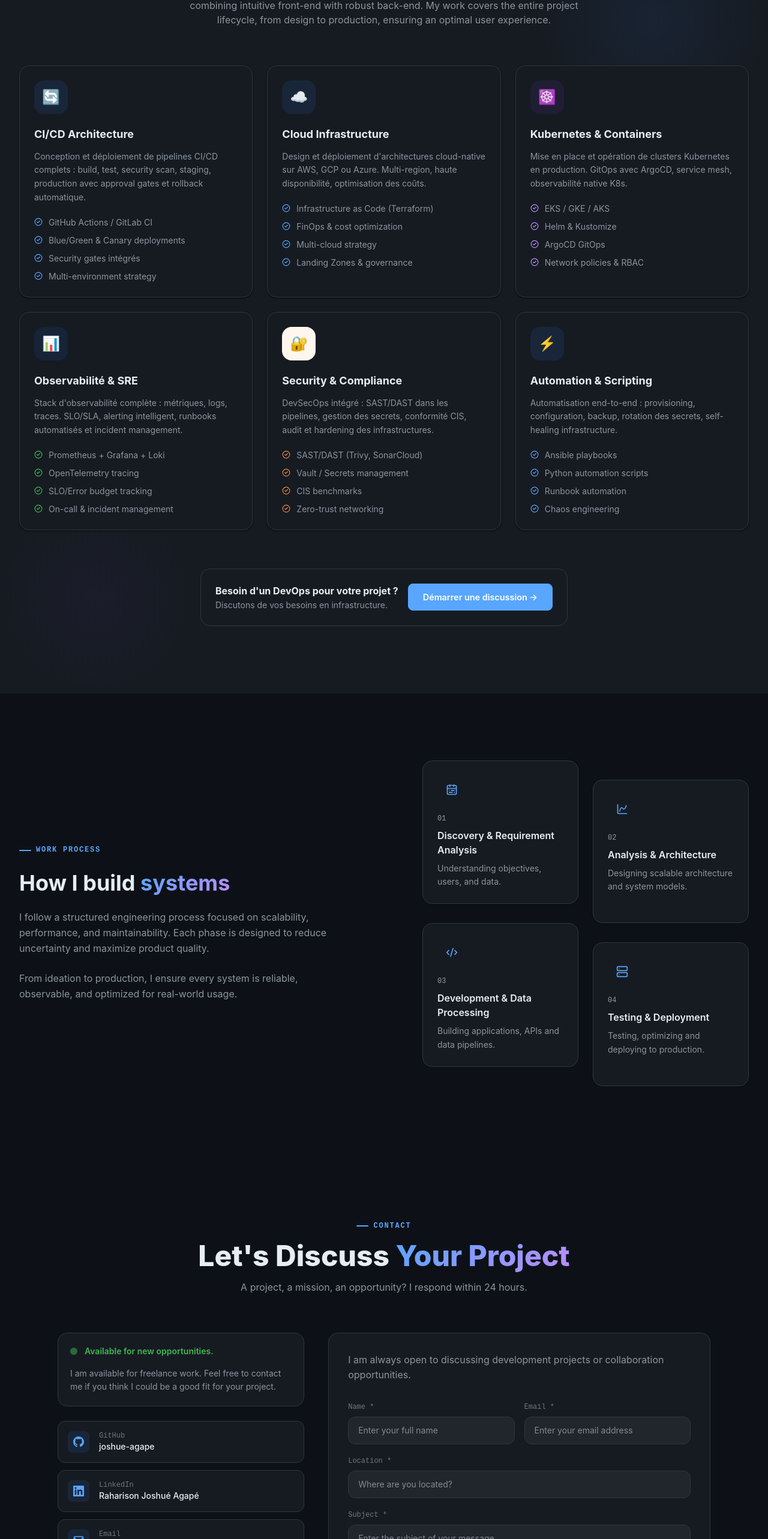
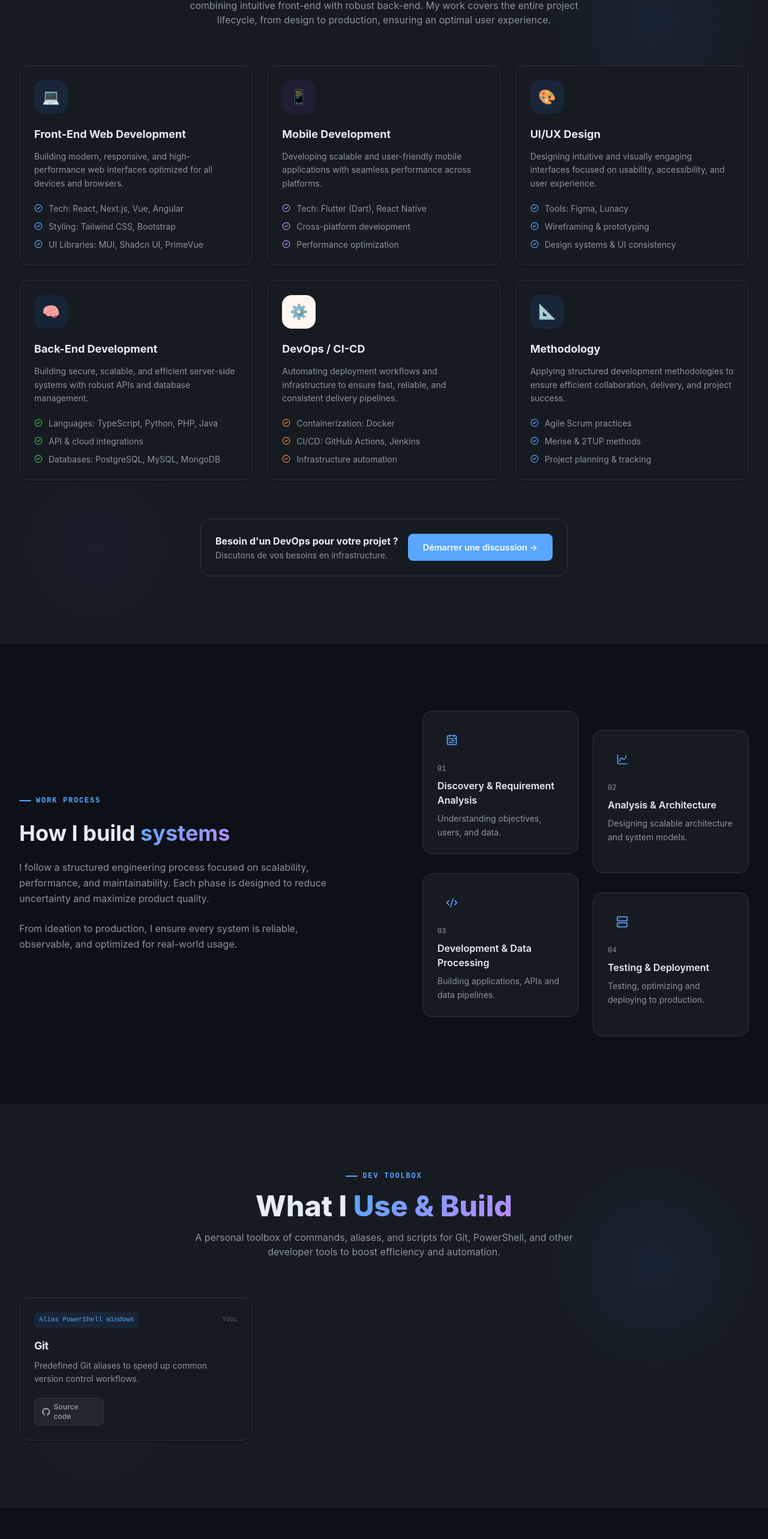
Before and after one commit to joshue-agape/react-vite-personal-portfolio, a React (Vite) app: page / in a window 1280 px wide. Shown: the part 5413-7979 px from the top of the page at 60% size. Built offline with nearby package versions, Linux system fonts and the light colour scheme.

Commit message:
feat: add Tools Box section

```diff
--- a/src/App.tsx
+++ b/src/App.tsx
@@ -11,6 +11,7 @@ import WorkProcess from '@/components/sections/WorkProcess';
 import Services from '@/components/sections/Services';
 import Contact from '@/components/sections/Contact';
 import Footer from '@/components/Footer';
+import ToolBox from '@/components/sections/ToolBox';
 
 export default function App() {
     return (
@@ -26,6 +27,7 @@ export default function App() {
                 <Skills />
                 <Services />
                 <WorkProcess />
+                <ToolBox />
                 <Contact />
                 <Footer />
             </main>
--- /dev/null
+++ b/src/components/sections/ToolBox.tsx
@@ -0,0 +1,167 @@
+import { motion } from 'framer-motion';
+import { useInView } from 'react-intersection-observer';
+import { toolbox } from '@/data/portfolio';
+import { staggerContainer, staggerItem } from '@/utils/animations';
+
+const colorMap: Record<string, { text: string; bg: string; border: string }> = {
+    accent: { text: 'var(--accent)', bg: 'var(--accent-muted)', border: 'var(--accent)' },
+    blue: { text: 'var(--accent)', bg: 'var(--accent-muted)', border: 'var(--accent)' },
+    purple: { text: 'var(--purple)', bg: 'var(--purple-muted)', border: 'var(--purple)' },
+    green: { text: 'var(--green)', bg: 'var(--green-muted)', border: 'var(--green)' },
+    orange: { text: 'var(--orange)', bg: '#fff7ed', border: 'var(--orange)' },
+};
+
+const GithubIcon = () => (
+    <svg width="14" height="14" viewBox="0 0 24 24" fill="currentColor">
+        <path d="M12 0C5.374 0 0 5.373 0 12c0 5.302 3.438 9.8 8.207 11.387.599.111.793-.261.793-.577v-2.234c-3.338.726-4.033-1.416-4.033-1.416-.546-1.387-1.333-1.756-1.333-1.756-1.089-.745.083-.729.083-.729 1.205.084 1.839 1.237 1.839 1.237 1.07 1.834 2.807 1.304 3.492.997.107-.775.418-1.305.762-1.604-2.665-.305-5.467-1.334-5.467-5.931 0-1.311.469-2.381 1.236-3.221-.124-.303-.535-1.524.117-3.176 0 0 1.008-.322 3.301 1.23A11.509 11.509 0 0112 5.803c1.02.005 2.047.138 3.006.404 2.291-1.552 3.297-1.23 3.297-1.23.653 1.653.242 2.874.118 3.176.77.84 1.235 1.911 1.235 3.221 0 4.609-2.807 5.624-5.479 5.921.43.372.823 1.102.823 2.222v3.293c0 .319.192.694.801.576C20.566 21.797 24 17.3 24 12c0-6.627-5.373-12-12-12z" />
+    </svg>
+);
+
+export default function ToolBox() {
+    const { ref, inView } = useInView({ threshold: 0.1, triggerOnce: true });
+
+    return (
+        <section id="services" className="py-28 relative">
+            <div className="absolute inset-0" style={{ background: 'var(--bg-secondary)' }} />
+
+            {/* Decorative elements */}
+            <div className="absolute inset-0 pointer-events-none overflow-hidden">
+                <div
+                    className="absolute top-20 right-0 w-96 h-96 rounded-full"
+                    style={{
+                        background:
+                            'radial-gradient(circle, var(--accent-subtle) 0%, transparent 70%)',
+                        opacity: 0.5,
+                    }}
+                />
+                <div
+                    className="absolute bottom-0 left-0 w-80 h-80 rounded-full"
+                    style={{
+                        background:
+                            'radial-gradient(circle, var(--purple-muted) 0%, transparent 70%)',
+                        opacity: 0.5,
+                    }}
+                />
+            </div>
+
+            <div className="relative z-10 max-w-7xl mx-auto px-4 sm:px-6 lg:px-8">
+                {/* Header */}
+                <motion.div
+                    ref={ref}
+                    initial={{ opacity: 0, y: 30 }}
+                    animate={inView ? { opacity: 1, y: 0 } : {}}
+                    transition={{ duration: 0.6, ease: 'easeOut' }}
+                    className="text-center mb-16"
+                >
+                    <div className="section-label justify-center mb-4">Dev Toolbox</div>
+                    <h2
+                        className="text-4xl sm:text-5xl font-extrabold"
+                        style={{ color: 'var(--text-primary)' }}
+                    >
+                        What I <span className="text-gradient">Use & Build</span>
+                    </h2>
+                    <p
+                        className="mt-4 text-base max-w-2xl mx-auto"
+                        style={{ color: 'var(--text-secondary)' }}
+                    >
+                        A personal toolbox of commands, aliases, and scripts for Git, PowerShell,
+                        and other developer tools to boost efficiency and automation.
+                    </p>
+                </motion.div>
+
+                {/* Tool Box grid */}
+                <motion.div
+                    variants={staggerContainer}
+                    initial="hidden"
+                    animate={inView ? 'visible' : 'hidden'}
+                    className="grid grid-cols-1 md:grid-cols-2 xl:grid-cols-3 gap-6"
+                >
+                    {toolbox.map((item) => {
+                        const colors = colorMap[item.color] || colorMap.accent;
+
+                        return (
+                            <motion.div
+                                key={item.title}
+                                variants={staggerItem}
+                                whileHover={{ y: -10, scale: 1.04 }}
+                                className="relative p-6 rounded-2xl overflow-hidden group cursor-default"
+                                style={{
+                                    background: 'var(--bg-card)',
+                                    border: '1px solid var(--border)',
+                                    boxShadow: 'var(--shadow-sm)',
+                                }}
+                            >
+                                <div
+                                    className="absolute inset-0 opacity-0 group-hover:opacity-100 transition-opacity duration-300"
+                                    style={{
+                                        background: `radial-gradient(circle at top left, ${colors.text}14, transparent 65%)`,
+                                        pointerEvents: 'none',
+                                    }}
+                                />
+
+                                <div className="flex items-center justify-between mb-4">
+                                    <span
+                                        className="text-[11px] font-mono px-2 py-1 rounded-md"
+                                        style={{
+                                            background: colors.bg,
+                                            color: colors.text,
+                                            border: `1px solid ${colors.text}25`,
+                                        }}
+                                    >
+                                        {item.type}
+                                    </span>
+
+                                    <span
+                                        className="text-[11px] font-mono opacity-70"
+                                        style={{ color: 'var(--text-muted)' }}
+                                    >
+                                        TOOL
+                                    </span>
+                                </div>
+
+                                <h3
+                                    className="text-lg font-bold mb-2 tracking-tight"
+                                    style={{ color: 'var(--text-primary)' }}
+                                >
+                                    {item.title}
+                                </h3>
+
+                                <p
+                                    className="text-sm leading-relaxed mb-5"
+                                    style={{ color: 'var(--text-secondary)' }}
+                                >
+                                    {item.description}
+                                </p>
+
+                                <motion.a
+                                    href={item.source}
+                                    target="_blank"
+                                    rel="noopener noreferrer"
+                                    whileHover={{ scale: 1.05 }}
+                                    whileTap={{ scale: 0.95 }}
+                                    className="flex items-center w-29 gap-1.5 text-xs font-semibold px-3 py-1.5 rounded-lg transition-colors"
+                                    style={{
+                                        background: 'var(--bg-tertiary)',
+                                        color: 'var(--text-secondary)',
+                                        border: '1px solid var(--border)',
+                                    }}
+                                >
+                                    <GithubIcon />
+                                    Source code
+                                </motion.a>
+
+                                <div
+                                    className="absolute bottom-0 left-0 h-0.5 w-0 group-hover:w-full transition-all duration-500"
+                                    style={{
+                                        background: `linear-gradient(90deg, ${colors.text}, transparent)`,
+                                        pointerEvents: 'none',
+                                    }}
+                                />
+                            </motion.div>
+                        );
+                    })}
+                </motion.div>
+            </div>
+        </section>
+    );
+}
--- a/src/data/portfolio.ts
+++ b/src/data/portfolio.ts
@@ -293,81 +293,81 @@ export const frameworks = [
 
 export const services = [
     {
-        icon: '🔄',
-        title: 'CI/CD Architecture',
+        icon: '💻',
+        title: 'Front-End Web Development',
         description:
-            'Conception et déploiement de pipelines CI/CD complets : build, test, security scan, staging, production avec approval gates et rollback automatique.',
+            'Building modern, responsive, and high-performance web interfaces optimized for all devices and browsers.',
         features: [
-            'GitHub Actions / GitLab CI',
-            'Blue/Green & Canary deployments',
-            'Security gates intégrés',
-            'Multi-environment strategy',
+            'Tech: React, Next.js, Vue, Angular',
+            'Styling: Tailwind CSS, Bootstrap',
+            'UI Libraries: MUI, Shadcn UI, PrimeVue',
         ],
         color: 'accent',
     },
     {
-        icon: '☁️',
-        title: 'Cloud Infrastructure',
+        icon: '📱',
+        title: 'Mobile Development',
         description:
-            "Design et déploiement d'architectures cloud-native sur AWS, GCP ou Azure. Multi-region, haute disponibilité, optimisation des coûts.",
+            'Developing scalable and user-friendly mobile applications with seamless performance across platforms.',
         features: [
-            'Infrastructure as Code (Terraform)',
-            'FinOps & cost optimization',
-            'Multi-cloud strategy',
-            'Landing Zones & governance',
+            'Tech: Flutter (Dart), React Native',
+            'Cross-platform development',
+            'Performance optimization',
+        ],
+        color: 'purple',
+    },
+    {
+        icon: '🎨',
+        title: 'UI/UX Design',
+        description:
+            'Designing intuitive and visually engaging interfaces focused on usability, accessibility, and user experience.',
+        features: [
+            'Tools: Figma, Lunacy',
+            'Wireframing & prototyping',
+            'Design systems & UI consistency',
         ],
         color: 'blue',
     },
     {
-        icon: '☸️',
-        title: 'Kubernetes & Containers',
+        icon: '🧠',
+        title: 'Back-End Development',
         description:
-            'Mise en place et opération de clusters Kubernetes en production. GitOps avec ArgoCD, service mesh, observabilité native K8s.',
+            'Building secure, scalable, and efficient server-side systems with robust APIs and database management.',
         features: [
-            'EKS / GKE / AKS',
-            'Helm & Kustomize',
-            'ArgoCD GitOps',
-            'Network policies & RBAC',
-        ],
-        color: 'purple',
-    },
-    {
-        icon: '📊',
-        title: 'Observabilité & SRE',
-        description:
-            "Stack d'observabilité complète : métriques, logs, traces. SLO/SLA, alerting intelligent, runbooks automatisés et incident management.",
-        features: [
-            'Prometheus + Grafana + Loki',
-            'OpenTelemetry tracing',
-            'SLO/Error budget tracking',
-            'On-call & incident management',
+            'Languages: TypeScript, Python, PHP, Java',
+            'API & cloud integrations',
+            'Databases: PostgreSQL, MySQL, MongoDB',
         ],
         color: 'green',
     },
     {
-        icon: '🔐',
-        title: 'Security & Compliance',
+        icon: '⚙️',
+        title: 'DevOps / CI-CD',
         description:
-            'DevSecOps intégré : SAST/DAST dans les pipelines, gestion des secrets, conformité CIS, audit et hardening des infrastructures.',
+            'Automating deployment workflows and infrastructure to ensure fast, reliable, and consistent delivery pipelines.',
         features: [
-            'SAST/DAST (Trivy, SonarCloud)',
-            'Vault / Secrets management',
-            'CIS benchmarks',
-            'Zero-trust networking',
+            'Containerization: Docker',
+            'CI/CD: GitHub Actions, Jenkins',
+            'Infrastructure automation',
         ],
         color: 'orange',
     },
     {
-        icon: '⚡',
-        title: 'Automation & Scripting',
+        icon: '📐',
+        title: 'Methodology',
         description:
-            'Automatisation end-to-end : provisioning, configuration, backup, rotation des secrets, self-healing infrastructure.',
-        features: [
-            'Ansible playbooks',
-            'Python automation scripts',
-            'Runbook automation',
-            'Chaos engineering',
-        ],
+            'Applying structured development methodologies to ensure efficient collaboration, delivery, and project success.',
+        features: ['Agile Scrum practices', 'Merise & 2TUP methods', 'Project planning & tracking'],
         color: 'accent',
     },
 ];
+
+export const toolbox = [
+    {
+        source: 'https://github.com/joshue-agape/ps-git-aliases',
+        title: 'Git',
+        description: 'Predefined Git aliases to speed up common version control workflows.',
+        color: 'accent',
+        type: 'Alias PowerShell Windows',
+    },
+];
```
